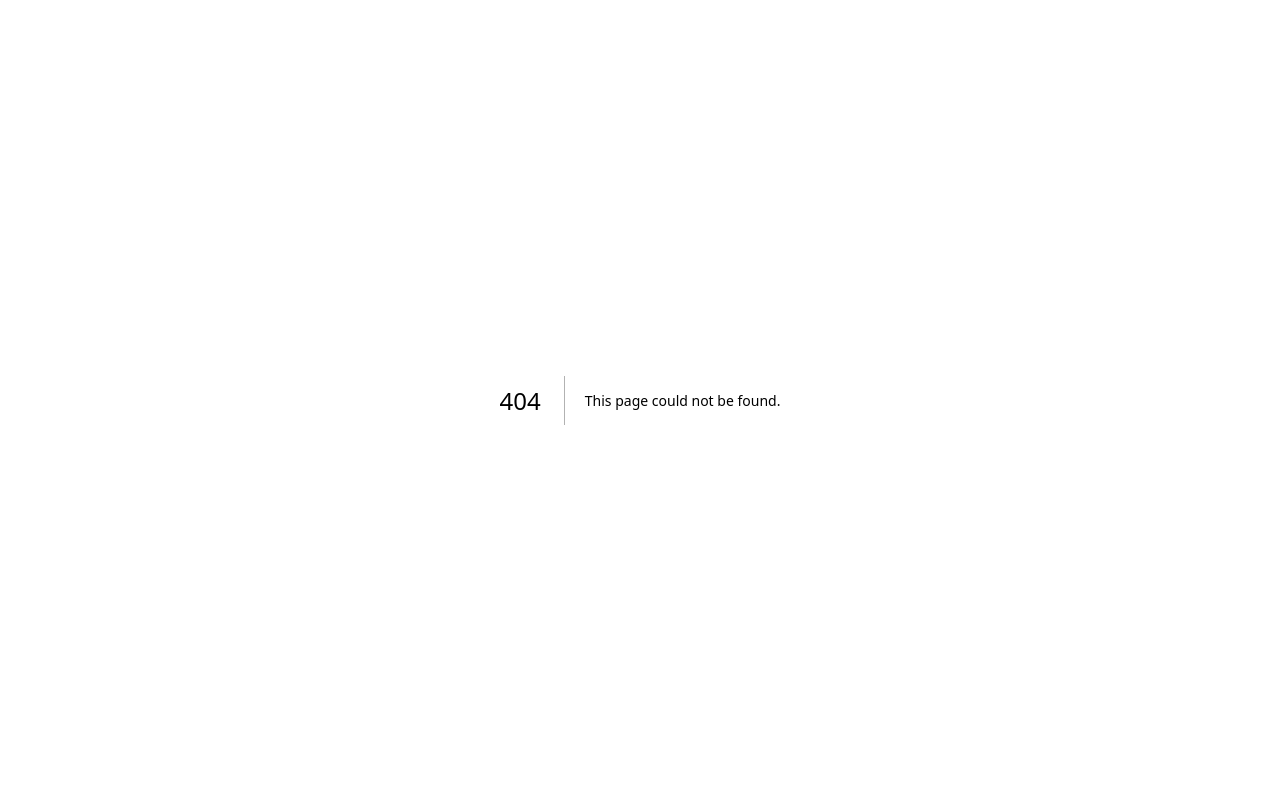
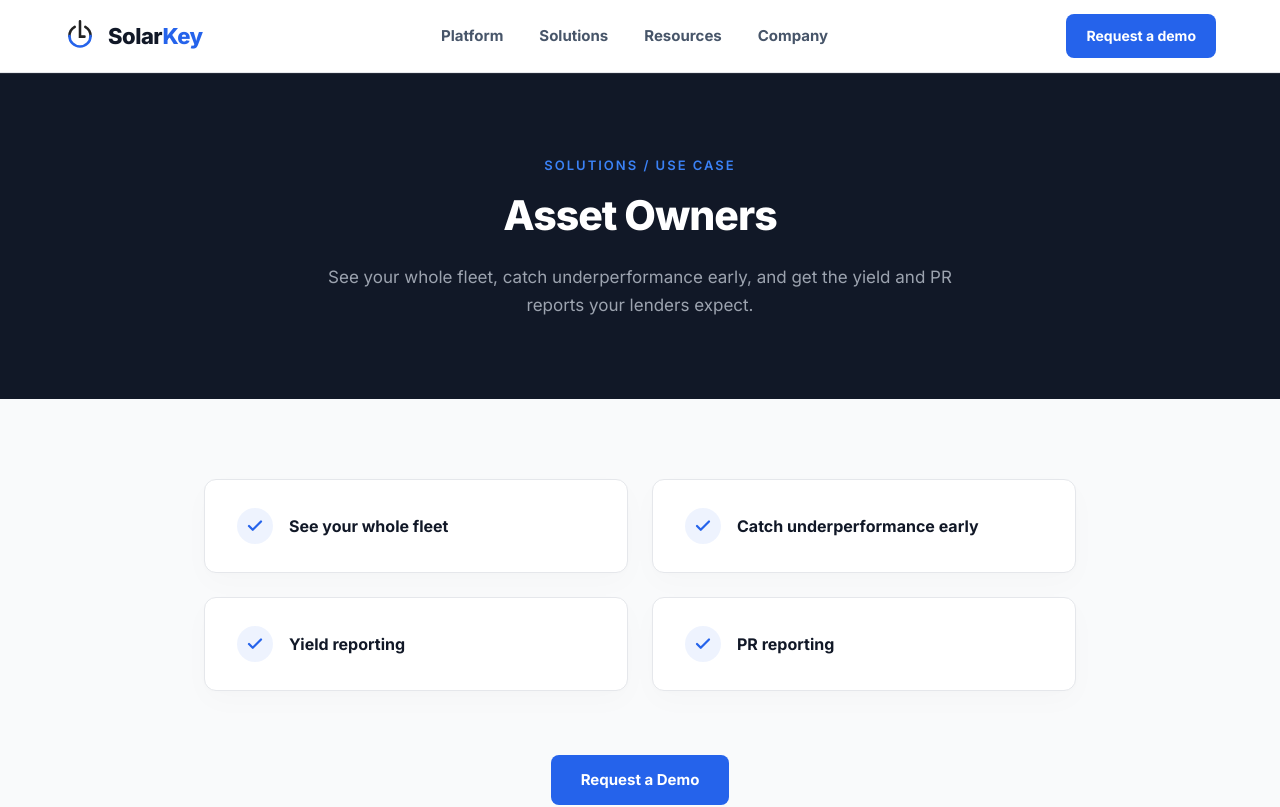
Before and after one commit to shubhamlabade2026/Solar-Key, a Next.js app: page /solutions/asset-owners in a window 1280 px wide. Before the commit this address had no page. Shown: the top 807 px of the page. Built offline with nearby package versions, Linux system fonts and the light colour scheme.

Commit message:
feat: add solutions page for Asset Owners displaying fleet overview and reports

```diff
--- /dev/null
+++ b/src/app/solutions/asset-owners/page.jsx
@@ -0,0 +1,67 @@
+import React from 'react';
+import Navbar from '../../../components/Navbar';
+import Footer from '../../../components/Footer';
+import '../../../components/solutions/solutions.css';
+
+export const metadata = {
+  title: 'Asset Owners — SolarKey',
+  description:
+    'See your whole fleet, catch underperformance early, and get the yield and PR reports your lenders expect.',
+};
+
+export default function AssetOwnersPage() {
+  const points = [
+    'See your whole fleet',
+    'Catch underperformance early',
+    'Yield reporting',
+    'PR reporting'
+  ];
+
+  return (
+    <div className="app">
+      <Navbar />
+
+      <main>
+        {/* ── Hero Section (Dark Theme) ── */}
+        <section className="sol-hero">
+          <div className="sol-hero-container">
+            <span className="sol-eyebrow">Solutions / Use Case</span>
+            <h1 className="sol-title">Asset Owners</h1>
+            <p className="sol-desc">
+              See your whole fleet, catch underperformance early, and get the yield and PR reports your lenders expect.
+            </p>
+          </div>
+        </section>
+
+        {/* ── Content Section (Light Theme) ── */}
+        <section className="sol-content-section">
+          <div className="sol-container">
+
+            <div className="sol-points-grid">
+              {points.map((point) => (
+                <div key={point} className="sol-point-card">
+                  <div className="sol-point-icon-wrap">
+                    <svg width="18" height="18" viewBox="0 0 24 24" fill="none" xmlns="http://www.w3.org/2000/svg">
+                      <path d="M20 6L9 17L4 12" stroke="currentColor" strokeWidth="3" strokeLinecap="round" strokeLinejoin="round"/>
+                    </svg>
+                  </div>
+                  <h3 className="sol-point-title">{point}</h3>
+                </div>
+              ))}
+            </div>
+
+            {/* CTA section */}
+            <div className="sol-cta-section">
+              <a href="/demo" className="sol-cta-btn">
+                Request a Demo
+              </a>
+            </div>
+
+          </div>
+        </section>
+      </main>
+
+      <Footer />
+    </div>
+  );
+}
--- /dev/null
+++ b/src/components/solutions/solutions.css
@@ -0,0 +1,141 @@
+/* ═══════════════════════════════════════════════
+   SOLUTIONS PAGES (USE CASES) CSS
+   ═══════════════════════════════════════════════ */
+
+.sol-hero {
+  background: #111827;
+  color: #ffffff;
+  padding: 80px 0;
+  text-align: center;
+  border-top: 1px solid rgba(255, 255, 255, 0.08);
+}
+
+.sol-hero-container {
+  max-width: 1400px;
+  margin: 0 auto;
+  padding: 0 clamp(24px, 5vw, 64px);
+  display: flex;
+  flex-direction: column;
+  align-items: center;
+  gap: 16px;
+}
+
+.sol-eyebrow {
+  font-size: 13px;
+  font-weight: 600;
+  letter-spacing: 2px;
+  color: #3b82f6;
+  text-transform: uppercase;
+}
+
+.sol-title {
+  font-size: clamp(34px, 3.2vw, 46px);
+  font-weight: 800;
+  color: #ffffff;
+  letter-spacing: -1px;
+  line-height: 1.15;
+  max-width: 800px;
+  margin: 0 auto;
+}
+
+.sol-desc {
+  font-size: 17px;
+  color: #9ca3af;
+  line-height: 1.65;
+  max-width: 680px;
+  margin: 8px auto 0;
+}
+
+/* ── Content Section ── */
+.sol-content-section {
+  background: #f9fafb;
+  padding: 80px 0;
+}
+
+.sol-container {
+  max-width: 1000px;
+  margin: 0 auto;
+  padding: 0 clamp(24px, 5vw, 64px);
+  display: flex;
+  flex-direction: column;
+  gap: 48px;
+}
+
+.sol-points-grid {
+  display: grid;
+  grid-template-columns: repeat(2, 1fr);
+  gap: 24px;
+}
+
+.sol-point-card {
+  background: #ffffff;
+  border-radius: 12px;
+  padding: 28px 32px;
+  box-shadow:
+    0 10px 30px rgba(0, 0, 0, 0.02),
+    0 1px 3px rgba(0, 0, 0, 0.01);
+  border: 1px solid #e5e7eb;
+  display: flex;
+  gap: 16px;
+  align-items: center;
+}
+
+.sol-point-icon-wrap {
+  background: rgba(37, 99, 235, 0.08);
+  color: #2563eb;
+  width: 36px;
+  height: 36px;
+  border-radius: 50%;
+  display: flex;
+  align-items: center;
+  justify-content: center;
+  flex-shrink: 0;
+}
+
+.sol-point-title {
+  font-size: 16px;
+  font-weight: 700;
+  color: #111827;
+  margin: 0;
+}
+
+/* ── CTA Banner ── */
+.sol-cta-section {
+  text-align: center;
+  margin-top: 16px;
+}
+
+.sol-cta-btn {
+  font-size: 15px;
+  font-weight: 700;
+  padding: 12px 30px;
+  border-radius: 8px;
+  background: #2563eb;
+  color: #ffffff;
+  text-decoration: none;
+  transition: background 0.15s;
+  cursor: pointer;
+  border: none;
+  display: inline-block;
+}
+
+.sol-cta-btn:hover {
+  background: #1d4ed8;
+}
+
+/* ── Responsive ── */
+@media (max-width: 640px) {
+  .sol-points-grid {
+    grid-template-columns: 1fr;
+    gap: 16px;
+  }
+  .sol-hero {
+    padding: 60px 0;
+  }
+  .sol-content-section {
+    padding: 60px 0;
+  }
+  .sol-point-card {
+    padding: 20px 24px;
+  }
+}
```
